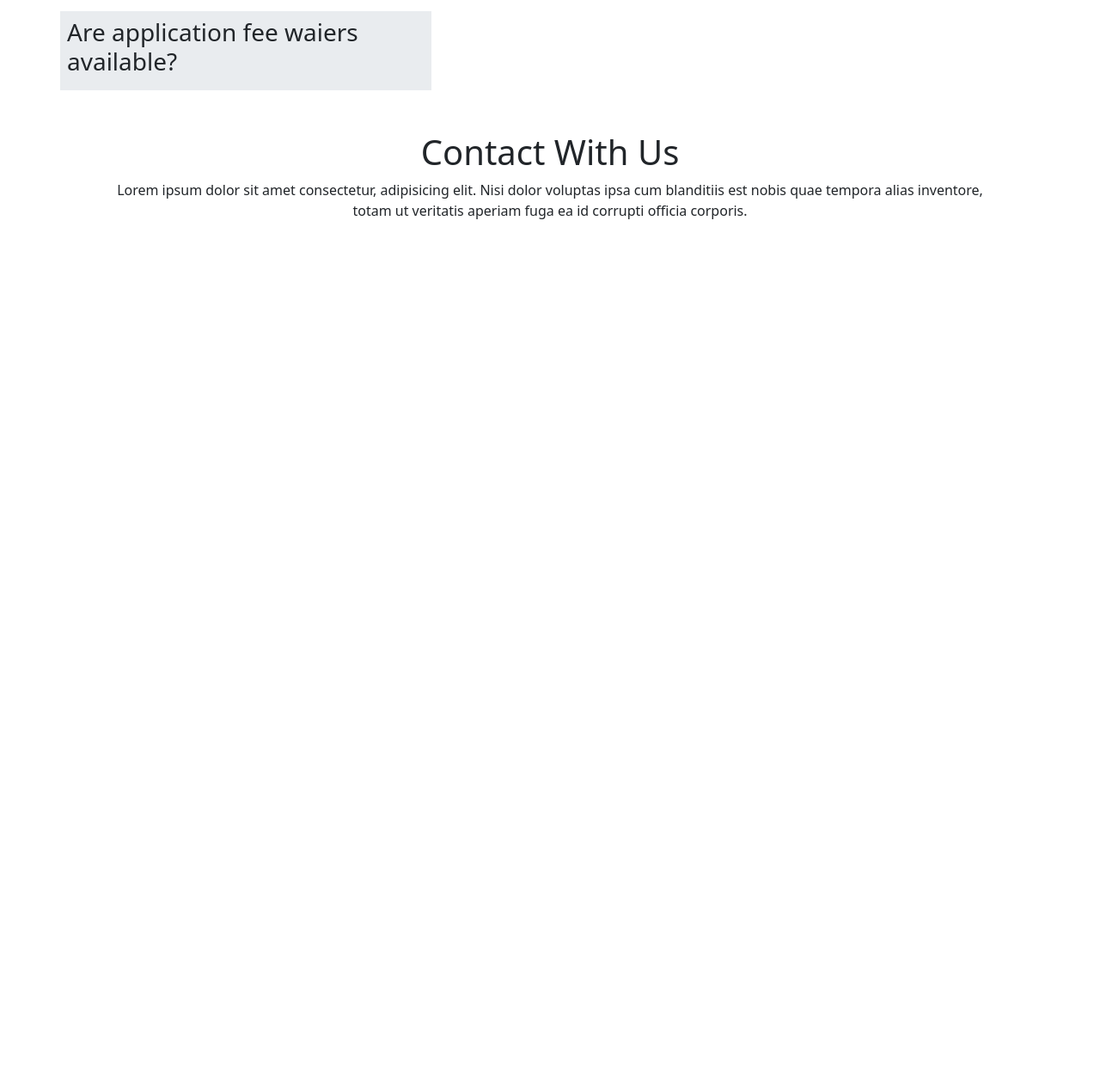
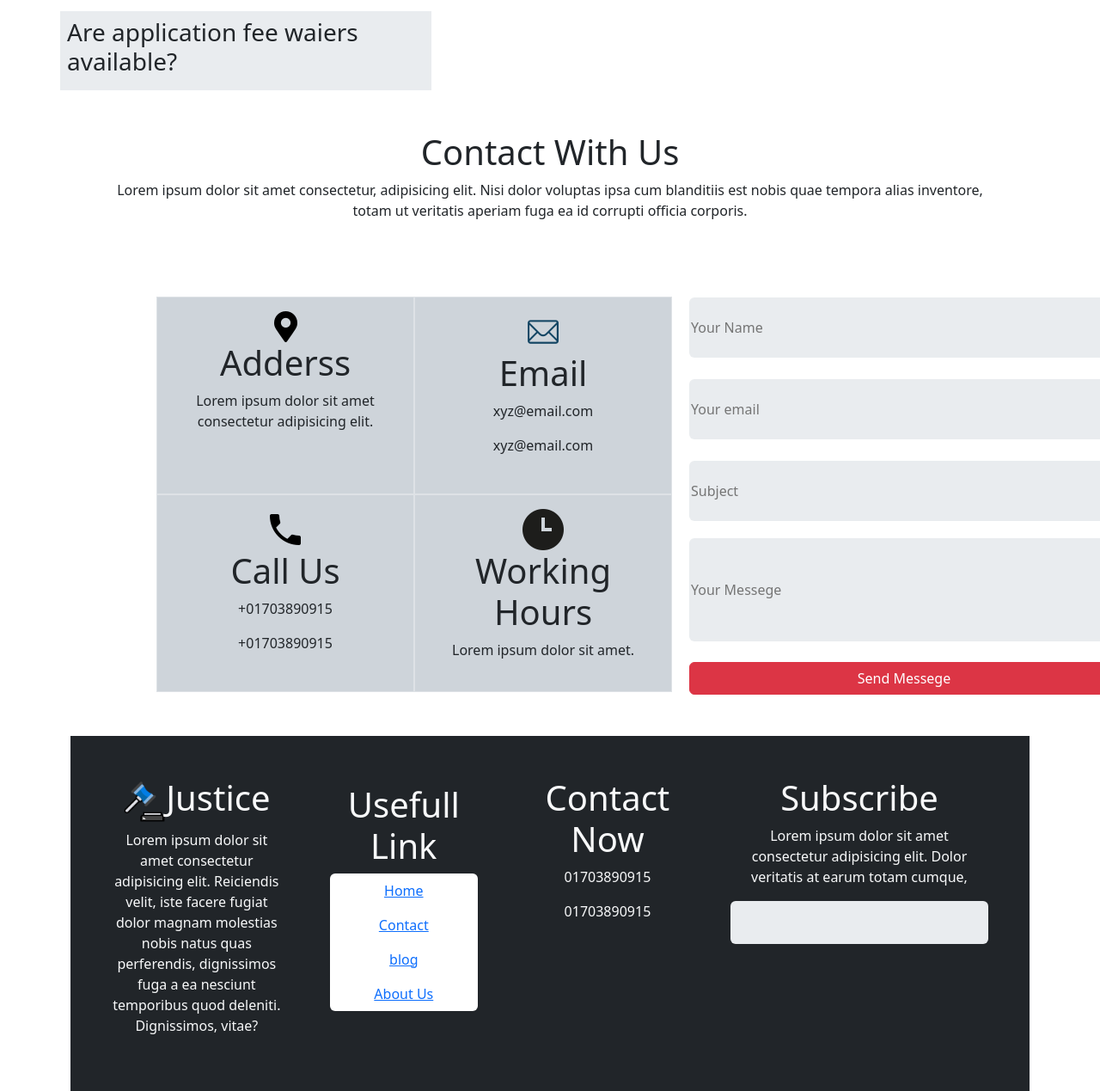
Before and after one commit to Rakibul-hassan-shehab/legal_solution, a plain HTML site: page index.html in a window 1280 px wide. Shown: the part 3301-4570 px from the top of the page at 86% size. Before the commit the page ends 3574 px from the top, so only its background shows below. Drawn offline with Linux system fonts and the light colour scheme.

Commit message:
add new code

```diff
--- a/index.html
+++ b/index.html
@@ -250,6 +250,74 @@
          </div>
 
 
+       <div class="main_container d-flex mt-5 ">
+
+
+       <div class="inner_container1 mt-4">
+        <div class="adderss bg-dark-subtle border p-3 text-center" style="width:300px; height:230px;">
+          <img src="location.png" alt="">
+          <h1>Adderss</h1>
+          <p>Lorem ipsum dolor sit amet <br> consectetur adipisicing elit. </p>
+        </div>
+        <div class="call bg-dark-subtle border p-3 text-center" style="width:300px; height:230px;">
+          <img src="call.png" alt="">
+          <h1>Call Us</h1>
+          <p>+01703890915</p>
+          <p>+01703890915</p>
+        </div>
+       </div>
+       <div class="inner_container2 mt-4">
+        <div class="email bg-dark-subtle border p-3 text-center" style="width:300px; height:230px;">
+          <img src="email.png" alt="">
+          <h1>Email</h1>
+          <p>xyz@email.com</p>
+          <p>xyz@email.com</p>
+        </div>
+        <div class="wh bg-dark-subtle border p-3 text-center" style="width:300px; height:230px;" >
+          <img src="wh.png" alt="">
+          <h1> Working Hours</h1>
+          <p>Lorem ipsum dolor sit amet.</p>
+        </div>
+       </div>
+
+       <div class="form_area">
+        <form action="#">
+          <input type="text" placeholder="Your Name" id="input_area" class="border-0 bg-body-secondary rounded" >
+          <input type="text" placeholder="Your email" id="input_area"  class="border-0 bg-body-secondary rounded" >
+          <input type="text" placeholder="Subject" id="input_area"  class="border-0 bg-body-secondary rounded" >
+          <input type="text" placeholder="Your Messege" id="input_area1"  class="border-0 bg-body-secondary rounded" >
+          <br>
+          <button type="button" class="btn btn-danger mt-4" id="button">Send Messege</button>
+        </form>
+       </div>
+       </div>
+
+       <footer class="mt-5 d-flex bg-dark p-5 text-center">
+        <div class="justice text-light" style="width:250px;">
+          <h1> <img src="justice-1.png" alt="" style="height: 50px;">Justice</h1>
+          <p>Lorem ipsum dolor sit amet consectetur adipisicing elit. Reiciendis velit, iste facere fugiat dolor magnam molestias nobis natus quas perferendis, dignissimos fuga a ea nesciunt temporibus quod deleniti. Dignissimos, vitae?</p>
+        </div>
+        <div class="useful_link text-light p-2 bg-dark ms-5">
+          <h1>Usefull Link</h1>
+          <ul class="list-group  ">
+            <li class="list-group-item border-0 text-light"><a href="#">Home</a></li>
+            <li class="list-group-item  border-0 text-light"><a href="#">Contact</a></li>
+            <li class="list-group-item  border-0 text-light"><a href="#">blog</a></li>
+            <li class="list-group-item  border-0 text-dark"><a href="#">About Us</a></li>
+          </ul>
+        </div>
+        <div class="contact_now text-light ms-5">
+          <h1>Contact Now</h1>
+          <p>01703890915</p>
+          <p>01703890915</p>
+        </div>
+        <div class="subcribe text-light ms-5" style="width:300px;">
+          <h1>Subscribe</h1>
+          <p>Lorem ipsum dolor sit amet consectetur adipisicing elit. Dolor veritatis at earum totam cumque, </p>
+          <input type="text" style="width:300px; height:50px;" class="border-0 bg-body-secondary rounded">
+        </div>
+       </footer>
+
 
       </div>
 
--- a/style.css
+++ b/style.css
@@ -10,3 +10,25 @@
 .backgroun-text{
     margin-bottom: 300px;
 }
+.contact-area{
+    margin-left: 50px;
+}
+#input_area{
+    width: 500px;
+    height: 70px;
+    margin: 25px 0px 0px 0px;
+}
+.main_container{
+    padding-left: 100px;
+}
+#button{
+    width: 500px;
+}
+.form_area{
+    margin-left: 20px;
+}
+#input_area1{
+    margin-top: 20px;
+    width: 500px;
+    height: 120px;
+}
```
Also changed, not shown: call.png (added), email.png (added), location.png (added), wh.png (added).
